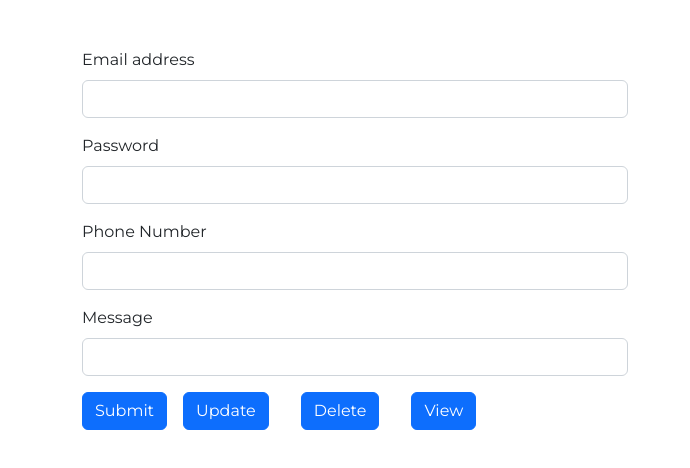
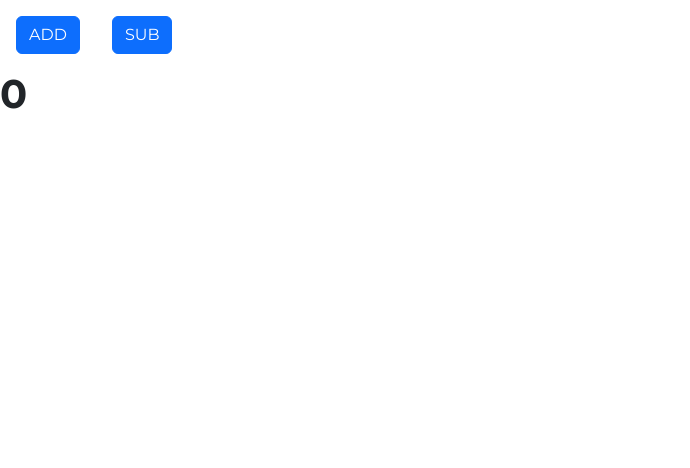
Before and after one commit to NasarLalu10/NextJs-Lawe, a Next.js app: page /form in a window 1280 px wide. Shown: the top 468 px of the page, without its empty margins (0-690 px from the left). Built offline with nearby package versions, Linux system fonts and the light colour scheme.

Commit message:
form-created

```diff
--- a/components/form/Form.js
+++ b/components/form/Form.js
@@ -1,15 +1,24 @@
+import { useState } from "react";
 const Form = () => {
+    const [count, setCount] = useState(0);
 
+    let add=()=>{
+        setCount(count + 1);
+    }
+    let sub=()=>{
+        setCount(count - 1);
+    }
     return (
+
         <>
-            <form>
+            {/* <>
                 <div className="container">
                     <div className="row align-items-center my-5">
                         <div className="col-md-6">
 
                             <div className="mb-3">
                                 <label for="exampleInputEmail1" className="form-label">Email address</label>
-                                <input type="email" className="form-control" id="exampleInputEmail1" aria-describedby="emailHelp" />
+                                <input type="email" onChange={(event) => setState({email: event.target.value})} className="form-control" id="exampleInputEmail1" aria-describedby="emailHelp" />
                             </div>
 
                             <div className="mb-3">
@@ -28,14 +37,26 @@ const Form = () => {
                             </div>
 
 
-                            <button type="submit" className="btn btn-primary ">Submit</button>
+                            <button type="submit" onClick={PrintData} className="btn btn-primary ">Submit</button>
                             <button type="submit" className="btn btn-primary mx-3">Update</button>
                             <button type="submit" className="btn btn-primary mx-3">Delete</button>
                             <button type="submit" className="btn btn-primary mx-3">View</button>
                         </div>
+                        <div className="col-md-6">
+                            <h1>{displayData }</h1>
+                        </div>
                     </div>
                 </div>
-            </form>
+            </> */}
+
+            <div >
+
+                <button type="submit" className="btn btn-primary m-3" onClick={ add }>ADD</button>
+                <button type="submit" className="btn btn-primary m-3" onClick={ sub }>SUB</button>
+                <h1>{count}</h1>
+
+            </div>
+
         </>
     )
 }
--- a/components/form/style.module.css
+++ b/components/form/style.module.css
@@ -0,0 +1,3 @@
+h1{
+    border: 2px solid #222 !important;
+}
```
